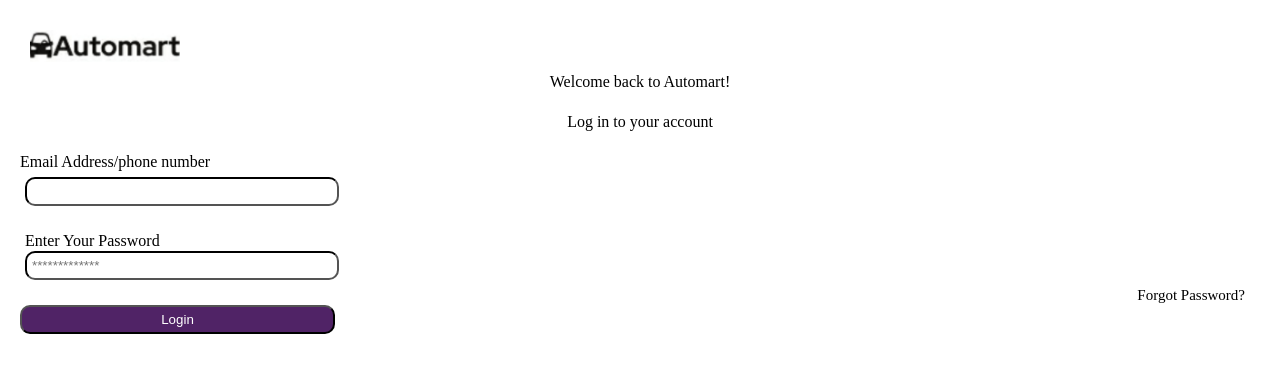
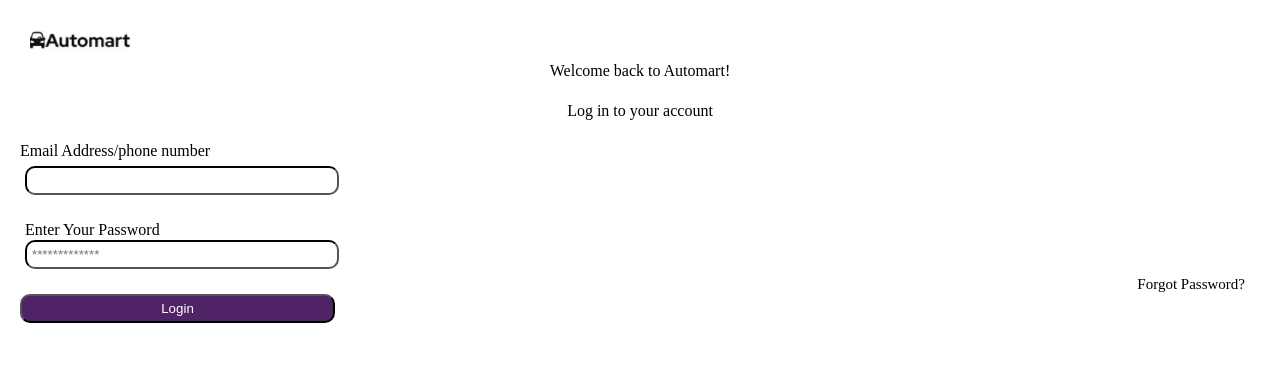
Before and after one commit to Leoxaviii/AutoMart, a plain HTML site: page index.html in a window 1280 px wide. Drawn offline with Linux system fonts and the light colour scheme.

Commit message:
Update index.html

```diff
--- a/index.html
+++ b/index.html
@@ -12,7 +12,7 @@
     <body>
         <script src="/script.js"></script>
         <div class="automart">
-            <img src="Automart.jpg" width="150px" height="auto"alt="image of AutoMart and a car">
+            <img src="Automart.jpg" width="100px" alt="image of AutoMart and a car">
         </div>
         <p class="welcome">Welcome back to Automart!</p>
         <p class="item"><br>Log in to your account</p>
```
